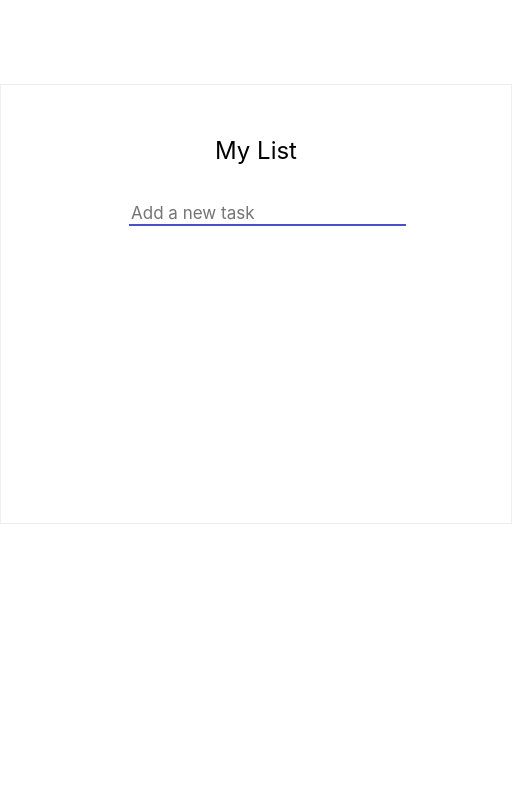
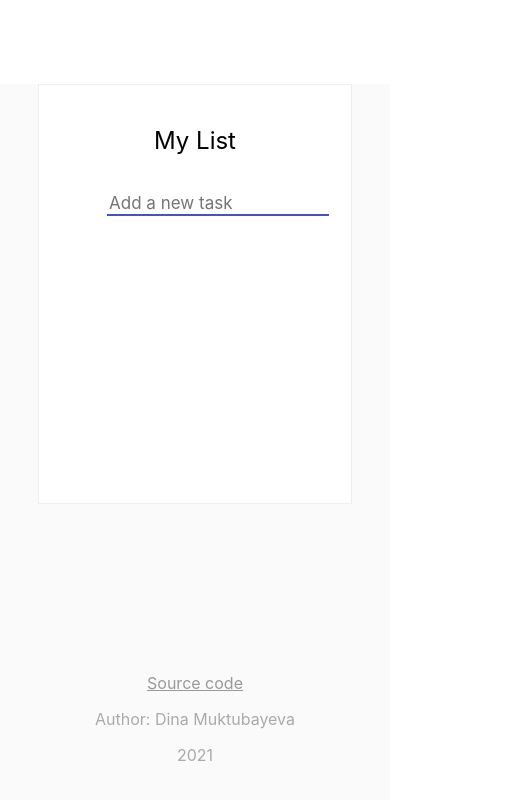
Before and after one commit to DinaMuktubayeva/todo-list, a React (Create React App) app: page / in a window 390 px wide. Shown: the top 800 px of the page, 512 px wide, since content can reach past the window. Built offline with nearby package versions, Linux system fonts and the light colour scheme.

Commit message:
updated index.html, App.js and media queries

```diff
--- a/public/index.html
+++ b/public/index.html
@@ -3,41 +3,17 @@
 
 <head>
   <meta charset="utf-8" />
-  <link rel="icon" href="%PUBLIC_URL%/favicon.ico" />
-  <meta name="viewport" content="width=device-width, initial-scale=1" />
-  <meta name="theme-color" content="#000000" />
-  <meta name="description" content="Web site created using create-react-app" />
+  <meta name="description" content="Simple user-friendly to-do list" />
+  <meta name="keywords" content="HTML, CSS, JavaScript, React, SASS">
+  <meta name="author" content="Dina Muktubayeva" />
   <link rel="apple-touch-icon" href="%PUBLIC_URL%/logo192.png" />
-  <!--
-      manifest.json provides metadata used when your web app is installed on a
-      user's mobile device or desktop. See https://developers.google.com/web/fundamentals/web-app-manifest/
-    -->
   <link rel="manifest" href="%PUBLIC_URL%/manifest.json" />
-  <!--
-      Notice the use of %PUBLIC_URL% in the tags above.
-      It will be replaced with the URL of the `public` folder during the build.
-      Only files inside the `public` folder can be referenced from the HTML.
-
-      Unlike "/favicon.ico" or "favicon.ico", "%PUBLIC_URL%/favicon.ico" will
-      work correctly both with client-side routing and a non-root public URL.
-      Learn how to configure a non-root public URL by running `npm run build`.
-    -->
-  <title>React App</title>
+  <title>To-Do List</title>
 </head>
 
 <body>
   <noscript>You need to enable JavaScript to run this app.</noscript>
   <div id="root"></div>
-  <!--
-      This HTML file is a template.
-      If you open it directly in the browser, you will see an empty page.
-
-      You can add webfonts, meta tags, or analytics to this file.
-      The build step will place the bundled scripts into the <body> tag.
-
-      To begin the development, run `npm start` or `yarn start`.
-      To create a production bundle, use `npm run build` or `yarn build`.
-    -->
 </body>
 
 </html>
--- a/src/App.css
+++ b/src/App.css
@@ -1,17 +1,31 @@
+body{
+  display: flex;
+  flex-direction: column;
+  justify-content: space-between;
+  padding-bottom: 0;
+}
+
 .App {
   text-align: center;
   background-color: #fafafa;
   display: block;
-  max-height: 100vh;
+  min-height: 100vh;
+  width: 100vw;
 }
 
-.App-header {
-  background-color: #282c34;
-  height: 100vh;
-  display: flex;
-  flex-direction: column;
-  align-items: center;
-  justify-content: center;
-  font-size: calc(10px + 2vmin);
-  color: white;
+footer {
+  align-self: flex-end;
+  margin: 20vh auto 0;
+  padding-bottom: 0;
+  color: #aaa;
+  text-align: center;
 }
+
+footer p {
+  padding-bottom: 0;
+  margin-bottom: 0;
+}
+
+footer a {
+  color: #999;
+}
--- a/src/App.js
+++ b/src/App.js
@@ -12,6 +12,11 @@ function App() {
   return (
     <div className="App">
       <List list={list} setList={setList} />
+      <footer>
+        <p><a href="https://github.com/DinaMuktubayeva/todo-list">Source code</a></p>
+        <p>Author: Dina Muktubayeva</p>
+        <p>2021</p>
+      </footer>
     </div>
   );
 }
--- a/src/components/Item.js
+++ b/src/components/Item.js
@@ -12,7 +12,6 @@ function Item({ draggedOver, list, setList, item, handleOnDragStart, handleOnDra
 
     useEffect(() => {
         document.addEventListener("mousedown", handleClick);
-
         return () => {
             document.removeEventListener("mousedown", handleClick);
         };
--- a/src/components/List.sass
+++ b/src/components/List.sass
@@ -69,9 +69,16 @@ ul
         .edit-item input[type='text']
             border-bottom: 1px solid $color-grey
 
-@media screen and ( max-width:  920px)
+@media screen and (min-width: 481px) and ( max-width: 1200px)
     ul
-        width: 100%
+        width: 60%
+        margin: 10vh auto 0
+
+@media screen and ( max-width: 480px)
+    ul
+        width: 80%
+        padding: 40px 0
+        margin: 10vh auto 0
 
 .checkbox
     .item-name
@@ -110,7 +117,7 @@ ul
             transform: rotate(-45deg)
 
     label:hover::before
-    // box-shadow: 0px 0px 2px 1px rgba($color-blue, 0.25) inset
+        // box-shadow: 0px 0px 2px 1px rgba($color-blue, 0.25) inset
         border: 1px solid $color-blue
 
     input[type="checkbox"] + label::after
```
